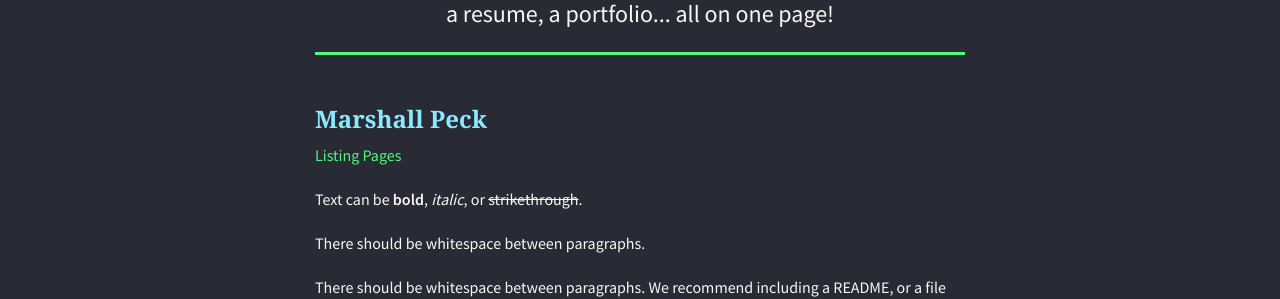
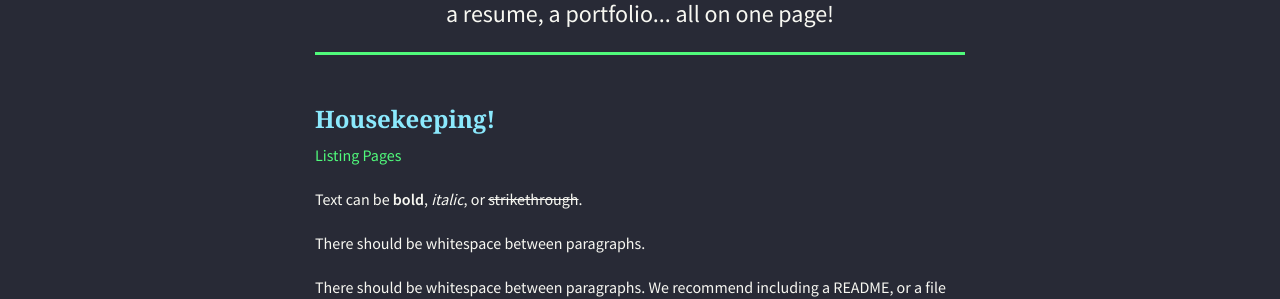
Before and after one commit to SmoothOperator/smoothoperator.github.io, a Jekyll site: the page built from index.md, in a window 1280 px wide and 900 px high. Shown: the part 150-449 px from the top of the window. Built offline with Jekyll 4.4.1, drawn with Linux system fonts in a browser that asks for light colours; nearby versions of some CDN libraries; our own code applies the rules of GitHub Pages for plain Markdown files.

Commit message:
Update index.md

```diff
--- a/index.md
+++ b/index.md
@@ -2,7 +2,7 @@
 layout: default
 ---
 
-### Marshall Peck
+### Housekeeping!
 [Listing Pages](samples/listings-page)
 
 Text can be **bold**, _italic_, or ~~strikethrough~~.
```
